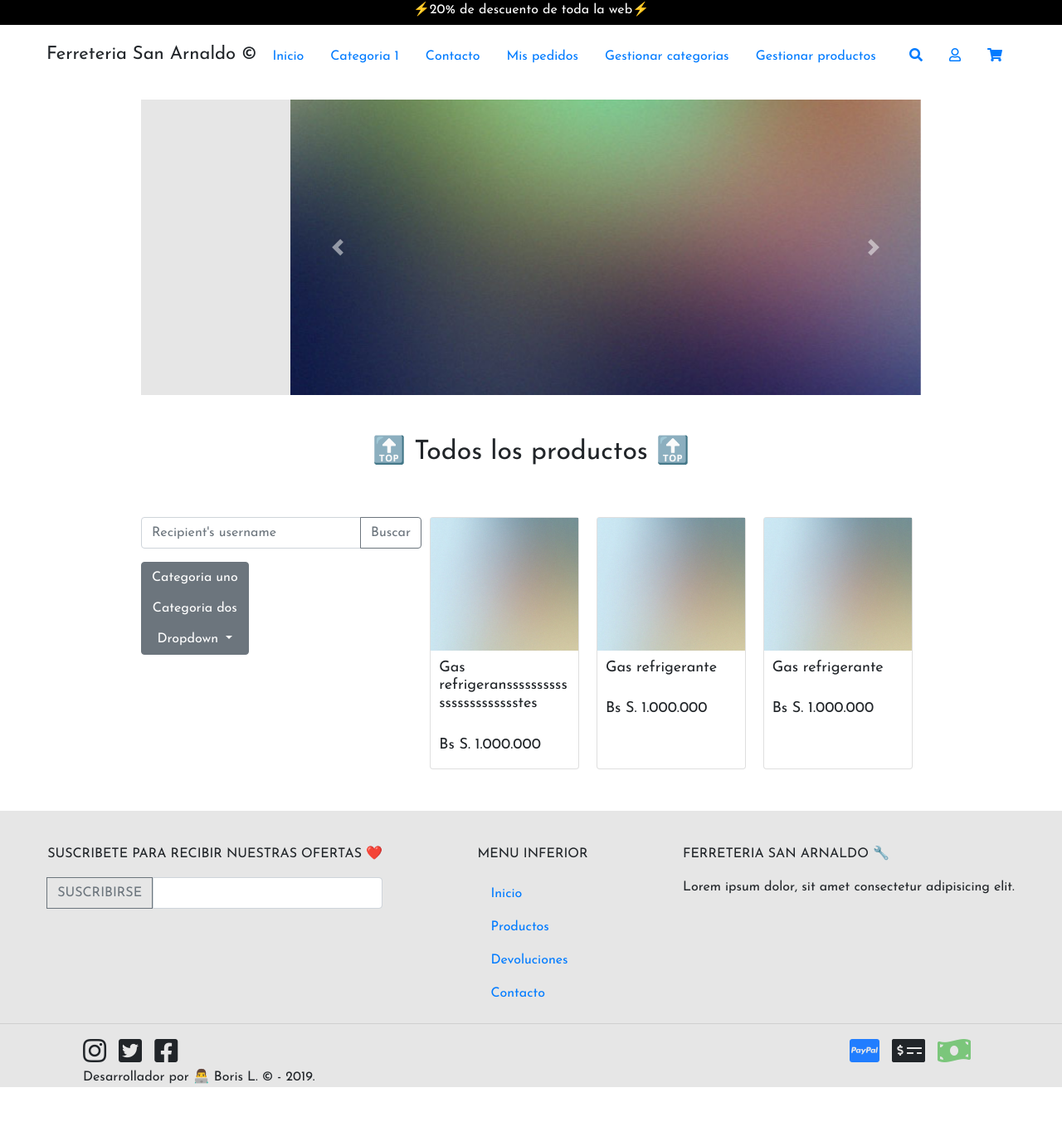
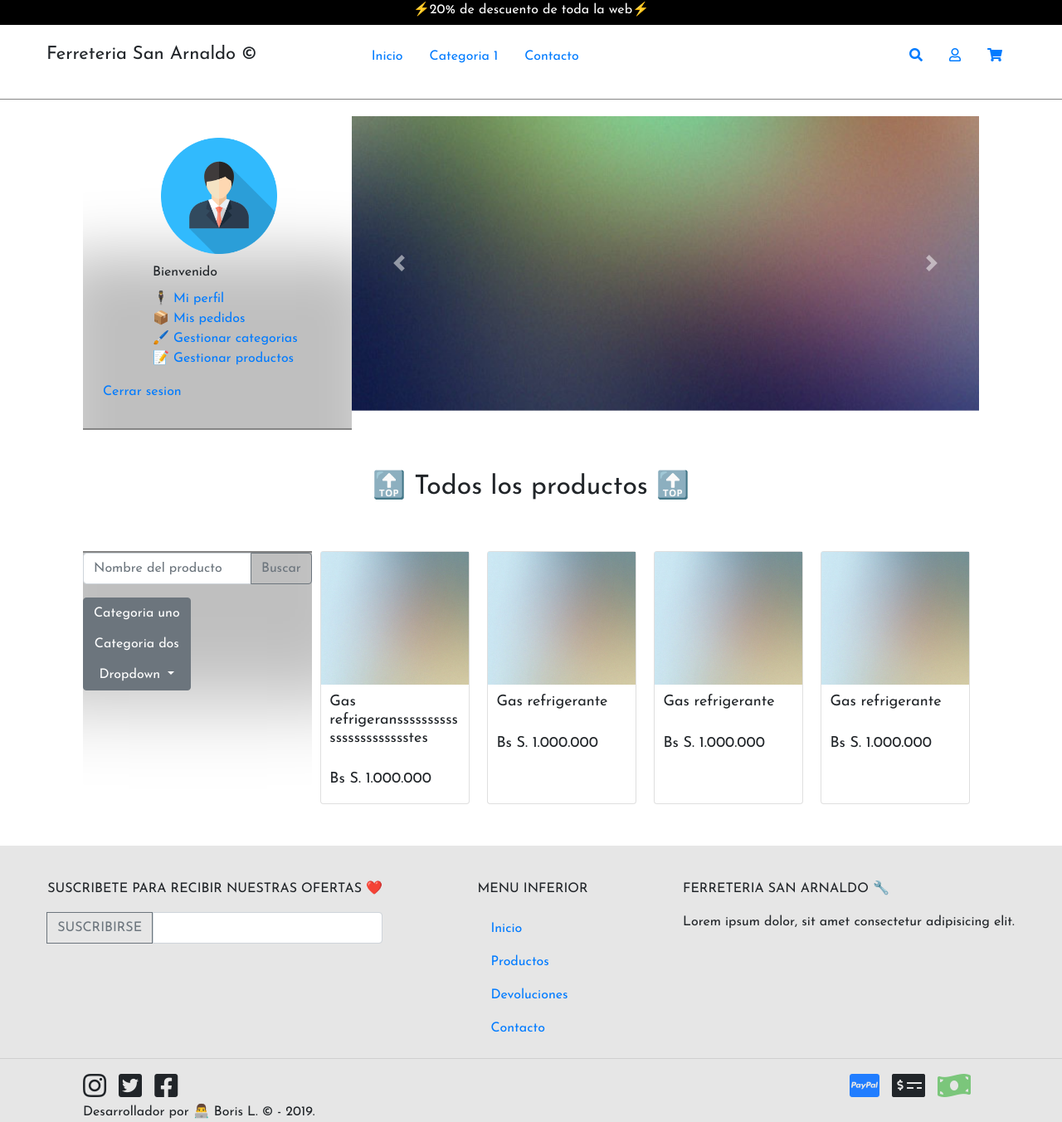
Before and after one commit to borizz1414/tienda, a PHP site: page /udemyphp/ in a window 1280 px wide. Shown: the whole page at 83% size. Before the commit the page ends 1310 px from the top, so only its background shows below. Run offline with PHP 8.4, Linux system fonts and the light colour scheme; the visitor is signed in with stand-in values (Sample User, id 1); some libraries are stand-ins or nearby versions.

Commit message:
2do Retoque

```diff
--- a/assets/css/estilos.css
+++ b/assets/css/estilos.css
@@ -3,6 +3,7 @@
     padding: 0;
     box-sizing: border-box;
     font-family: 'Josefin Sans', sans-serif;
+
 }
 
 /* -------------- CABECERA -------------*/
@@ -10,6 +11,7 @@
     height: 120px;
     display: flex;
     flex-direction: column;
+    border-bottom:1px solid #858585;
 }
 
 .ofertas-header {
@@ -50,20 +52,50 @@
 
 /*---------------contenedor-section----------*/
 .contenedor-section{
-    margin-left:170px;
-    margin-right: 170px;
+    margin-left:100px;
+    margin-right: 100px;
+    margin-top:20px;
 }
 /*------banner - login-----*/
 .banner-login{
     display: flex;
     justify-content: space-around;
 }
-.banner,.login-register{
-    flex:1 1 auto;
+.banner{
+    flex:2 1 auto;
 }
 .login-register{
-    background: #e6e6e6;
+    flex:0 1 auto;
+    min-width: 324px;;
 }
+.login-register{
+    box-shadow: inset 0px 200px 72px -34px rgba(255,255,255,1);
+box-shadow: inset 0px 200px 72px -34px rgba(255,255,255,1);
+box-shadow: inset 0px 200px 72px -34px rgba(255,255,255,1);
+background:#bfbfbf;
+border-bottom:2px solid #858585;
+}
+.sombra{
+    box-shadow: inset 0px -200px 95px -78px rgba(255,255,255,1);
+box-shadow: inset 0px -200px 95px -78px rgba(255,255,255,1);
+box-shadow: inset 0px -200px 95px -78px rgba(255,255,255,1);
+background:#bfbfbf;
+border-top:2px solid #858585;
+}
+.perfil-content{
+    margin-left: 60px;
+}
+#user_png{
+    width: 160px;
+    padding:10px;
+}
+#cerrar_sesion{
+margin-left:10px;
+}
+#menu-perfil{
+    list-style:none;
+}
+
 
 /*¨--------------PRODUCTOS-----------*/
 .productos {
@@ -77,7 +109,7 @@ justify-content: space-around;
 flex: 1 1 auto;
 }
 .categorias-product{
-    flex:1 1 auto;
+    flex:0 1 auto;
 }
 
 .texto-productos {
--- a/views/layout/header.php
+++ b/views/layout/header.php
@@ -41,15 +41,6 @@
             <li class="nav-item">
               <a class="nav-link" href="#">Contacto</a>
             </li>
-            <li class="nav-item">
-              <a class="nav-link" href="#">Mis pedidos</a>
-            </li>
-            <li class="nav-item">
-              <a class="nav-link" href="#">Gestionar categorias</a>
-            </li>
-            <li class="nav-item">
-              <a class="nav-link" href="#">Gestionar productos</a>
-            </li>
           </ul>
         </div>
         <div class="iconos">
--- a/views/layout/slider.php
+++ b/views/layout/slider.php
@@ -3,34 +3,41 @@
 <!-- BANNER -->
 <div class="banner-login">
 <div class="login-register">
-      <?php if(!isset($_SESSION['identity'])): ?>
-    <div class="maps-form">
-        <form action="<?=base_url?>usuario/login" method="POST">
-          <div class="form-group">
-            <label for="email">Email address</label>
-            <input type="email" class="form-control" id="email-input" name="email" aria-describedby="emailHelp"
-              placeholder="Enter email" required>
-            <small id="emailHelp" class="form-text text-muted">We'll never share your email with anyone else.</small>
-          </div>
-          <div class="form-group">
-            <label for="password">Password</label>
-            <input type="password" class="form-control" id="password-input" name="password" required placeholder="Password">
-          </div>
-          <div class="form-check">
-            <input type="checkbox" class="form-check-input" id="exampleCheck1">
-            <label class="form-check-label" for="exampleCheck1">Recordarme</label>
-            <a href="" id="olvido_clave"><label class="form-check-label" for="exampleCheck1">¿Olvido su clave? /
-                Recuperar usuario</label></a>
-          </div>
-          <button type="submit" class="btn btn-primary" id="btn-registrar" value="registrarse">Registrarse</button>
 
-          <button type="submit" class="btn btn-primary" id="btn-login">Iniciar sesión</button>
-        </form>
-      </div>
-<?php else: ?>
-<h3><?= $_SESSION['identity']->nombre ?></h3>
-<h3><?= $_SESSION['identity']->apellidos ?></h3>
-<?php endif; ?>
+      <div class="dropdown-menuu">
+  <form class="px-4 py-3" action="<?=base_url?>" method="POST">
+    <div class="form-group"><?php if(isset($_SESSION['identity'])): ?>
+    <div class="perfil-content">
+    <img src="<?=base_url?>assets/img/user.png" alt="" id="user_png"><br>
+    <label  for="exampleDropdownFormEmail1">Bienvenido  <?= $_SESSION['identity']->nombre ?></label>
+    <label for="exampleDropdownFormEmail1"> <?= $_SESSION['identity']->apellidos ?></label>
+    <ul id="menu-perfil">
+    <a href=""><li>🕴️  Mi perfil</li></a>
+      <a href=""><li>📦 Mis pedidos</li></a>
+      <a href=""><li>🖌️ Gestionar categorias</li></a>
+      <a href=""><li>📝 Gestionar productos</li></a>
+    </ul>
+    </div>
+    <div class="cc">
+      <a href="" id="cerrar-sesion">Cerrar sesion</a>
+    </div>
+    <?php else: ?>
+      <label for="exampleDropdownFormEmail1">Email address</label>
+      <input type="email" class="form-control" id="exampleDropdownFormEmail1" name="email" placeholder="email@example.com">
+      <label for="exampleDropdownFormPassword1">Password</label>
+      <input type="password" class="form-control" id="exampleDropdownFormPassword1" name="password" placeholder="Password">
+
+      <label class="form-check-label" for="dropdownCheck">
+      <button type="submit" class="btn btn-primary">Iniciar sesion</button>
+        <a class="dropdown-item" href="#">No estas registrado? Registrate</a>
+  <a class="dropdown-item" href="#">Olvidastes tu contraseña?</a>
+
+        </label>
+    <?php endif; ?>
+    </div>
+
+</div>
+
 
       </div>
 <section class="banner">
--- a/views/producto/destacados.php
+++ b/views/producto/destacados.php
@@ -8,9 +8,9 @@
     </div>
  <!--CONTENIDO CENTRAL-->
  <section class="productos">
-     <div class="categorias-product">
+     <div class="categorias-product sombra">
      <div class="input-group mb-3">
-  <input type="text" class="form-control" placeholder="Recipient's username" aria-label="Ingrese el nombre del producto" aria-describedby="button-addon2">
+  <input type="text" class="form-control" placeholder="Nombre del producto"  aria-describedby="button-addon2">
   <div class="input-group-append">
     <button class="btn btn-outline-secondary" type="button" id="button-addon2">Buscar</button>
   </div>
@@ -66,6 +66,17 @@
              <h2>Bs S. 1.000.000</h2>
          </div>
      </div>
+     <div class="card">
+         <div class="img">
+             <img src="assets/img/pic01.jpg">
+         </div>
+         <div class="titulo">
+             <h1>Gas refrigerante</h1>
+         </div>
+         <div class="precio">
+             <h2>Bs S. 1.000.000</h2>
+         </div>
+     </div>
     </div>
  </section>
  </div>
```
Also changed, not shown: assets/img/user.png (added).
